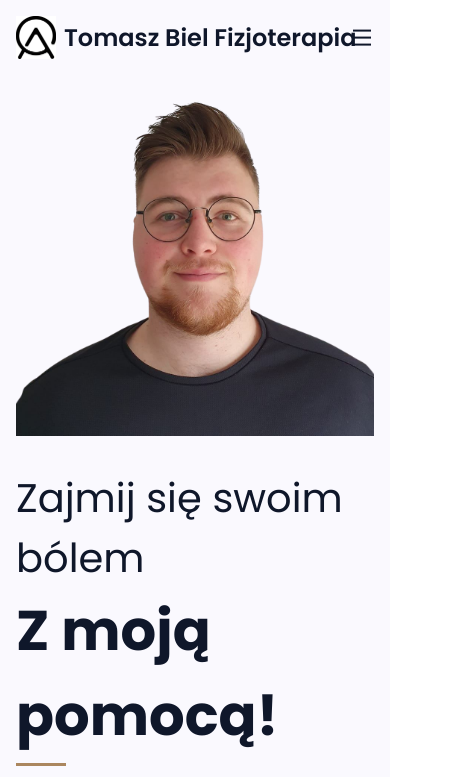
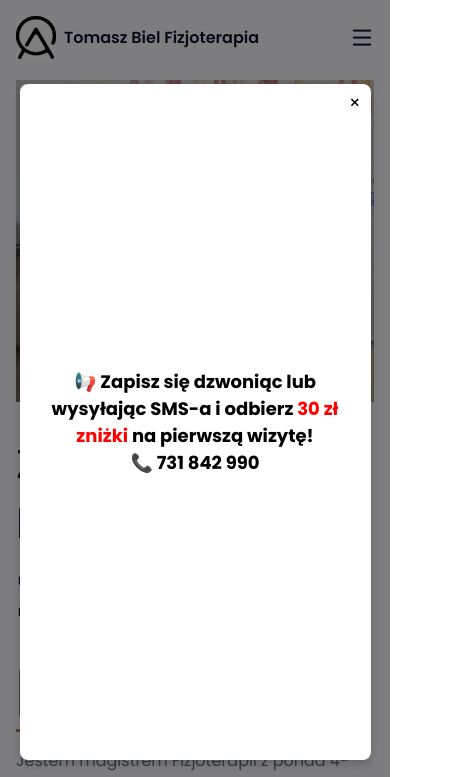
Before and after one commit to biel535/bielfizjo, a plain HTML site: page index.html in a window 390 px wide. Shown: the top 777 px of the page, 471 px wide, since content can reach past the window. Drawn offline with nearby package versions, Linux system fonts and the light colour scheme.

Commit message:
Add files via upload

```diff
--- a/index.html
+++ b/index.html
@@ -33,9 +33,18 @@
           <li class="link"><a href="#loc"><button class="btn" >Kontakt</button></a></li>
         </ul>
       </nav>
+
+      <div id="modal" class="modal">
+        <div class="modal-content">
+            <span class="close">&times;</span>
+            <h2>📢 Zapisz się dzwoniąc lub wysyłając SMS-a i odbierz <span class="span_color">30 zł zniżki</span> na pierwszą wizytę!</h2>
+            <h2>📞 731 842 990</h2>
+        </div>
+    </div>
+
       <div class="section__container header__container" id="home">
         <div class="header__image">
-          <img src="assets/ja.png" alt="header" />
+          <img src="assets/ja1.jpg" alt="header" />
         </div>
         <div class="header__content">
           <h4>Zajmij się swoim bólem</h4>
@@ -310,8 +319,15 @@
         <div class="loc__grid">
         <div class="loc__card">
           <div class="loc__content">
-            <iframe src="https://www.google.com/maps/embed?pb=!1m18!1m12!1m3!1d2459.4247314320446!2d15.498180299999998!3d51.9444458!2m3!1f0!2f0!3f0!3m2!1i1024!2i768!4f13.1!3m3!1m2!1s0x470613aae6e40f1f%3A0xbd08018c4f1f67ea!2smgr%20Tomasz%20Biel%2C%20Fizjoterapeuta!5e0!3m2!1spl!2spl!4v1710883067044!5m2!1spl!2spl" width="520" height="450" style="border:0;" allowfullscreen="" loading="lazy" referrerpolicy="no-referrer-when-downgrade"></iframe>
-          </div>
+            <iframe
+                src="https://www.google.com/maps/embed?pb=!1m18!1m12!1m3!1d2459.4247314320446!2d15.498180299999998!3d51.9444458!2m3!1f0!2f0!3f0!3m2!1i1024!2i768!4f13.1!3m3!1m2!1s0x470613aae6e40f1f%3A0xbd08018c4f1f67ea!2smgr%20Tomasz%20Biel%2C%20Fizjoterapeuta!5e0!3m2!1spl!2spl!4v1710883067044!5m2!1spl!2spl"
+                class="responsive-iframe"
+                allowfullscreen=""
+                loading="lazy"
+                referrerpolicy="no-referrer-when-downgrade">
+            </iframe>
+        </div>
+
         </div>
         <div class="loc__card">
           <div class="loc__content">
--- a/main.js
+++ b/main.js
@@ -76,3 +76,25 @@ const swiper = new Swiper(".swiper", {
   slidesPerView: "auto",
   spaceBetween: 20,
 });
+
+
+// Pobieranie elementów
+const modal = document.getElementById("modal");
+const closeModalBtn = document.querySelector(".close");
+
+// Modal otwiera się automatycznie przy odświeżeniu strony
+window.addEventListener("load", () => {
+    modal.style.display = "flex";
+});
+
+// Zamykanie modalu po kliknięciu w "X"
+closeModalBtn.addEventListener("click", () => {
+    modal.style.display = "none";
+});
+
+// Zamykanie modalu po kliknięciu poza jego obszar
+window.addEventListener("click", (event) => {
+    if (event.target === modal) {
+        modal.style.display = "none";
+    }
+});
--- a/styles.css
+++ b/styles.css
@@ -139,7 +139,7 @@ nav {
   display: flex;
   align-items: center;
   gap: 0.5rem;
-  font-size: 1.5rem;
+  font-size: medium;
   font-weight: 600;
   color: var(--text-dark);
 }
@@ -604,7 +604,8 @@ nav {
   text-align: center;
 }
 
-@media (width > 480px) {
+@media (width < 769px) {
+
   .class__grid {
     grid-template-columns: repeat(2, 1fr);
     gap: 2rem 1rem;
@@ -747,3 +748,103 @@ nav {
 .promo-banner a:hover {
   text-decoration: underline;
 }
+
+.modal {
+  display: flex; /* Modal otwarty od razu */
+  position: fixed;
+  z-index: 1000;
+  left: 0;
+  top: 0;
+  width: 100%;
+  height: 100%;
+  background-color: rgba(0, 0, 0, 0.5);
+  justify-content: center;
+  align-items: center;
+}
+
+/* Zawartość modalu */
+.modal-content {
+  background: white;
+  padding: 3rem;
+  border-radius: 8px;
+  box-shadow: 0 4px 10px rgba(0, 0, 0, 0.2);
+  width: 90%;
+  max-width: 400px;
+  text-align: center;
+  position: relative;
+}
+
+
+
+@keyframes fadeIn {
+  from {
+      opacity: 0;
+      transform: translateY(-20px);
+  }
+  to {
+      opacity: 1;
+      transform: translateY(0);
+  }
+}
+
+/* Przycisk zamykania "X" */
+.close {
+  position: absolute;
+  top: 10px;
+  right: 15px;
+  font-size: 24px;
+  cursor: pointer;
+}
+
+/* Media queries - dostosowanie do urządzeń mobilnych */
+@media (max-width: 600px) {
+  .modal-content {
+      width: 95%;
+      padding: 15px;
+      font-size: 14px;
+  }
+
+  .close {
+      font-size: 20px;
+      top: 5px;
+      right: 10px;
+  }
+}
+
+@media (max-width: 400px) {
+  .modal-content {
+    width: 90%;
+    height: 80%;
+    font-size: 12px;
+    display: flex;
+    flex-direction: column;
+    justify-content: center; /* Centruje w pionie */
+    align-items: center; /* Centruje w poziomie */
+    text-align: center; /* Dodatkowe centrowanie tekstu */
+}
+
+  .close {
+      font-size: 18px;
+  }
+}
+
+
+/* Styl dla iframe */
+.responsive-iframe {
+  width: 520px; /* Domyślnie szerokość 520px */
+  height: 350px; /* Stała wysokość */
+  border: 0;
+}
+
+/* Dostosowanie do urządzeń mobilnych */
+@media (max-width: 768px) {
+  .responsive-iframe {
+      width: 300px; /* Na telefonach iframe zajmie 90% szerokości */
+      height: 300px; /* Można zmniejszyć wysokość na mobile */
+  }
+}
+
+.span_color {
+  color: #FF0000; /* Czerwony dla maksymalnego efektu */
+  font-weight: bold;
+}
```
Also changed, not shown: assets/ja1.jpg (added), 1 other file.
